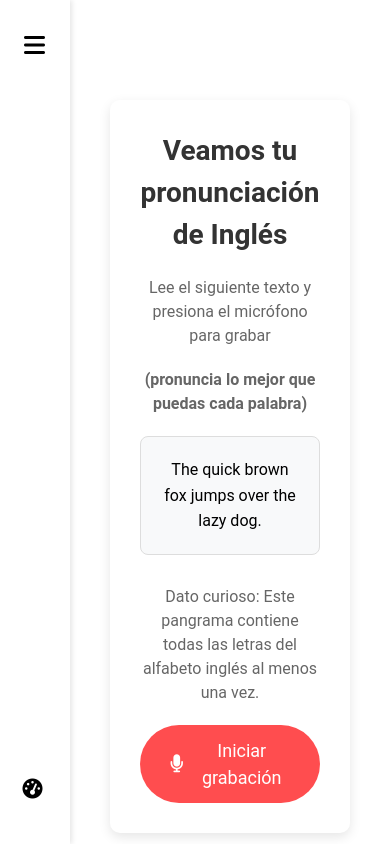
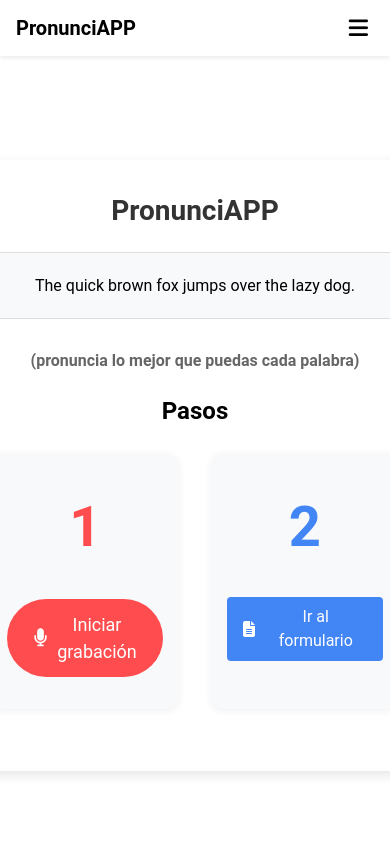
Before and after one commit to casariz/frontend-PronunciAPP, an Angular app: page /dashboard in a window 390 px wide. Built offline with nearby package versions, Linux system fonts and the light colour scheme.

Commit message:
Refactor dashboard and sidebar components for improved mobile responsiveness; update UI elements and remove debugging code

```diff
--- a/src/app/components/dashboard/dashboard.component.html
+++ b/src/app/components/dashboard/dashboard.component.html
@@ -1,19 +1,49 @@
 <div class="container">
     <div class="pronunciation-box">
         <header class="section-header">
-            <h1 class="title">Veamos tu pronunciación de Inglés</h1>
-            <p class="instructions">Lee el siguiente texto y presiona el micrófono para grabar </p>
-            <p class="instructions" style="font-weight: bold;">(pronuncia lo mejor que puedas cada palabra)</p>
+            <h1 class="title">PronunciAPP</h1>
+
         </header>
 
         <div class="text-box">
             <p class="sample-text">The quick brown fox jumps over the lazy dog.</p>
         </div>
+        <p class="instructions" style="font-weight: bold;">(pronuncia lo mejor que puedas cada palabra)</p>
 
-        <div>
-            <p class="instructions">
-                Dato curioso: Este pangrama contiene todas las letras del alfabeto inglés al menos una vez.
-            </p>
+        <!-- NUEVO DISEÑO DE PASOS -->
+        <h2 style="text-align:center; margin-bottom: 24px; font-size: 1.5rem;">Pasos</h2>
+        <div style="display: flex; gap: 32px; justify-content: center; margin-bottom: 32px;">
+            <!-- Paso 1 -->
+            <div style="flex:1; background: #f8f9fa; border-radius: 12px; box-shadow: 0 2px 8px rgba(0,0,0,0.06); display: flex; flex-direction: column; align-items: center; padding: 32px 16px; min-width: 180px;">
+                <div style="font-size: 3.5rem; font-weight: bold; color: #ff4d4f; margin-bottom: 18px;">1</div>
+                <button class="record-button" [class.recording]="isRecording" (click)="startRecording()"
+                    [disabled]="isProcessing || showNameInput" style="margin-top: 12px; width: 100%; max-width: 200px;">
+                    <i class="fa-solid" [class.fa-microphone]="!isRecording" [class.fa-stop]="isRecording"
+                        style="margin-right: 10px;"></i>
+                    <span>{{ isRecording ? 'Detener grabación' : 'Iniciar grabación' }}</span>
+                </button>
+                <p *ngIf="isRecording" class="recording-indicator" style="margin-top: 18px;">
+                    <i class="fa-solid fa-circle pulse"></i> Grabando...
+                </p>
+                <div *ngIf="isProcessing" class="processing-container" style="margin-top: 18px;">
+                    <div class="spinner">
+                        <div class="spinner-outer"></div>
+                        <div class="spinner-inner"></div>
+                    </div>
+                    <div class="processing-text">Procesando audio...</div>
+                </div>
+            </div>
+            <!-- Paso 2 -->
+            <div style="flex:1; background: #f8f9fa; border-radius: 12px; box-shadow: 0 2px 8px rgba(0,0,0,0.06); display: flex; flex-direction: column; align-items: center; padding: 32px 16px; min-width: 180px;">
+                <div style="font-size: 3.5rem; font-weight: bold; color: #4285F4; margin-bottom: 18px;">2</div>
+                <a href="https://forms.gle/VL6d1MnbriaJntiE9" target="_blank" rel="noopener"
+                    style="width: 100%; max-width: 200px; text-decoration: none;">
+                    <button class="download-button" style="width: 100%;">
+                        <i class="fa-solid fa-file-lines"></i>
+                        <span style="margin-left: 10px;">Ir al formulario</span>
+                    </button>
+                </a>
+            </div>
         </div>
 
         <!-- Mostrar advertencia si existe -->
@@ -23,30 +53,9 @@
             <span>{{ warningMessage }}</span>
         </div>
 
-        <div class="action-section">
-            <button class="record-button" [class.recording]="isRecording" (click)="startRecording()"
-                [disabled]="isProcessing || showNameInput"> <!-- Deshabilitar si el input de nombre está visible -->
-                <i class="fa-solid" [class.fa-microphone]="!isRecording" [class.fa-stop]="isRecording"
-                    style="margin-right: 10px;"></i>
-                <span>{{ isRecording ? 'Detener grabación' : 'Iniciar grabación' }}</span>
-            </button>
-
-            <p *ngIf="isRecording" class="recording-indicator">
-                <i class="fa-solid fa-circle pulse"></i> Grabando...
-            </p>
-
-            <div *ngIf="isProcessing" class="processing-container">
-                <div class="spinner">
-                    <div class="spinner-outer"></div>
-                    <div class="spinner-inner"></div>
-                </div>
-                <div class="processing-text">Procesando audio...</div>
-            </div>
-        </div>
-
+        <!-- Resultados y controles de audio -->
         <div *ngIf="audioUrl && !isProcessing && !processedAudioUrl" class="result-container" style="margin-top: 20px;">
             <h2 class="result-title">¡Grabación completada, pero algo falló!</h2>
-
             <p class="file-info">
                 <i class="fa-solid fa-circle-info"></i>
                 <span style="margin-left: 10px;">El audio se ha grabado correctamente, pero no se pudo procesar.</span>
@@ -55,26 +64,12 @@
 
         <div *ngIf="processedAudioUrl" class="result-container">
             <h2 class="result-title" style="margin-top: 20px;">Resultado</h2>
-
             <div *ngIf="textOutput" class="text-output">
                 <h3 class="text-output-heading">El modelo tomó tu voz y entendió esto:</h3>
                 <p class="recognized-text">{{ textOutput }}</p>
             </div>
-
             <div class="audio-controls">
                 <audio controls [src]="processedAudioUrl" class="audio-player"></audio>
-                <button class="download-button" (click)="downloadProcessedAudio()">
-                    <i class="fa-solid fa-file-arrow-down"></i>
-                    <p style="margin-left: 10px;">Descargar audio</p>
-                </button>
-            </div>
-
-            <!-- Enlace al formulario -->
-            <div style="margin-top: 24px; text-align: center;">
-                <a href="https://forms.gle/VL6d1MnbriaJntiE9" target="_blank" rel="noopener"
-                    style="color: #4285F4; font-weight: 500; text-decoration: underline;">
-                    ¿Nos ayudas? Completa este breve formulario
-                </a>
             </div>
         </div>
     </div>
@@ -86,7 +81,8 @@
         <p>Por favor, digita tu nombre</p>
         <input type="text" [(ngModel)]="userName" placeholder="Escribe tu nombre aquí" class="name-input-field">
         <div class="floating-name-input-actions">
-            <button (click)="confirmAndStartRecording()" [disabled]="!userName.trim()" class="confirm-button">Grabar con este nombre</button>
+            <button (click)="confirmAndStartRecording()" [disabled]="!userName.trim()" class="confirm-button">Grabar con
+                este nombre</button>
             <button (click)="cancelNameInput()" class="cancel-button">Cancelar</button>
         </div>
     </div>
--- a/src/app/components/dashboard/dashboard.component.ts
+++ b/src/app/components/dashboard/dashboard.component.ts
@@ -81,9 +81,6 @@ export class DashboardComponent {
         }
 
         this.isProcessing = false;
-
-        // Add debugging help for common issues
-        this.showDebuggingHelp(error);
       }
     });
   }
@@ -103,25 +100,6 @@ export class DashboardComponent {
     return text;
   }
 
-  // Helper method to show debugging tips in console
-  private showDebuggingHelp(error: any) {
-    console.log('------------------- DEBUGGING HELP -------------------');
-    console.log('1. Verifica que tu backend FastAPI esté ejecutándose en:', this.sendAudioService['apiUrl']);
-    console.log('2. El backend necesita tener CORS habilitado. Agrega a tu main.py:');
-    console.log('   from fastapi.middleware.cors import CORSMiddleware');
-    console.log('   app.add_middleware(');
-    console.log('       CORSMiddleware,');
-    console.log('       allow_origins=["http://localhost:4200"],  # URL de tu app Angular');
-    console.log('       allow_credentials=True,');
-    console.log('       allow_methods=["*"],');
-    console.log('       allow_headers=["*"]');
-    console.log('   )');
-    console.log('3. Revisa la consola de tu backend para ver posibles errores');
-    console.log('4. API URL configurada:', this.sendAudioService['apiUrl']);
-    console.log('5. Mensaje de error completo:', error);
-    console.log('----------------------------------------------------');
-  }
-
   // Add a method to test the backend connection directly
   testBackendConnection() {
     this.errorMessage = null;
@@ -135,7 +113,6 @@ export class DashboardComponent {
       error: (error) => {
         console.error('Dashboard: Backend connection test failed:', error);
         this.errorMessage = 'No se pudo conectar con el backend. Verifica la consola para más detalles.';
-        this.showDebuggingHelp(error);
       }
     });
   }
--- a/src/app/components/sidebar/sidebar.component.css
+++ b/src/app/components/sidebar/sidebar.component.css
@@ -141,3 +141,83 @@
   overflow-y: auto;
   padding: 20px;
 }
+
+@media (max-width: 768px) {
+  .sidebar {
+    display: none;
+  }
+  .layout-container {
+    display: block;
+    height: 100vh;
+  }
+  .top-navbar.mobile-navbar {
+    display: flex;
+    align-items: center;
+    justify-content: space-between;
+    background: #fff;
+    padding: 0 16px;
+    height: 56px;
+    box-shadow: 0 2px 4px rgba(0,0,0,0.08);
+    position: relative;
+    z-index: 100;
+  }
+  .mobile-title {
+    font-size: 20px;
+    font-weight: bold;
+    margin: 0;
+    color: #000;
+  }
+  .mobile-menu-btn {
+    background: none;
+    border: none;
+    font-size: 22px;
+    cursor: pointer;
+    color: #000;
+    outline: none;
+  }
+  .mobile-nav-menu {
+    background: #fff;
+    box-shadow: 0 2px 8px rgba(0,0,0,0.08);
+    position: absolute;
+    width: 100%;
+    left: 0;
+    top: 56px;
+    z-index: 99;
+    animation: slideDown 0.2s;
+  }
+  .mobile-nav-menu ul {
+    list-style: none;
+    margin: 0;
+    padding: 0;
+  }
+  .mobile-nav-menu li {
+    border-bottom: 1px solid #eee;
+  }
+  .mobile-nav-menu a {
+    display: flex;
+    align-items: center;
+    padding: 14px 20px;
+    color: #000;
+    text-decoration: none;
+    font-size: 16px;
+    transition: background 0.2s;
+  }
+  .mobile-nav-menu a i {
+    margin-right: 12px;
+    font-size: 18px;
+  }
+  .mobile-nav-menu a.active,
+  .mobile-nav-menu a:hover {
+    background: #000;
+    color: #fff;
+  }
+  .content-area {
+    padding: 16px;
+    margin-top: 56px;
+  }
+}
+
+@keyframes slideDown {
+  from { opacity: 0; transform: translateY(-10px);}
+  to { opacity: 1; transform: translateY(0);}
+}
--- a/src/app/components/sidebar/sidebar.component.html
+++ b/src/app/components/sidebar/sidebar.component.html
@@ -1,8 +1,29 @@
 <div class="layout-container" [class.sidebar-collapsed]="sidebarCollapsed">
-  <!-- <div class="top-navbar">
-    <h2 class="page-title">{{ currentPage }}</h2>
+  <!-- Barra superior para móviles -->
+  <ng-container *ngIf="isMobile; else desktopSidebar">
+    <div class="top-navbar mobile-navbar">
+      <h3 class="mobile-title">
+        PronunciAPP
+      </h3>
+      <button class="mobile-menu-btn" (click)="sidebarCollapsed = !sidebarCollapsed">
+        <i class="fas" [ngClass]="sidebarCollapsed ? 'fa-bars' : 'fa-times'"></i>
+      </button>
     </div>
-   -->
+    <div class="mobile-nav-menu" *ngIf="!sidebarCollapsed">
+      <ul>
+        <li>
+          <a routerLink="/dashboard" routerLinkActive="active" (click)="sidebarCollapsed = true">
+            <i class="fas fa-tachometer-alt"></i>
+            <span>Dashboard</span>
+          </a>
+        </li>
+        <!-- Agrega más enlaces aquí si es necesario -->
+      </ul>
+    </div>
+  </ng-container>
+
+  <!-- Sidebar para escritorio -->
+  <ng-template #desktopSidebar>
     <div class="sidebar" [class.collapsed]="sidebarCollapsed">
       <div class="app-title">
         <h3 [class.app-icon-only]="sidebarCollapsed" (click)="toggleSidebar()" class="clickable-title">
@@ -10,7 +31,6 @@
           <i *ngIf="sidebarCollapsed" class="fas" [ngClass]="sidebarCollapsed ? 'fa-bars' : 'fa-times'"></i>
         </h3>
       </div>
-
       <div class="navigation">
         <ul>
           <li>
@@ -19,21 +39,11 @@
               <span *ngIf="!sidebarCollapsed">Dashboard</span>
             </a>
           </li>
-        <!-- <li>
-          <a routerLink="/historial" routerLinkActive="active">
-            <i class="fas fa-history"></i>
-            <span *ngIf="!sidebarCollapsed">Historial</span>
-          </a>
-        </li>
-        <li>
-          <a routerLink="/settings" routerLinkActive="active">
-            <i class="fas fa-cog"></i>
-            <span *ngIf="!sidebarCollapsed">Configuración</span>
-          </a>
-        </li> -->
+          <!-- ...otros enlaces... -->
         </ul>
       </div>
     </div>
+  </ng-template>
 
   <div class="content-area">
     <ng-content></ng-content>
--- a/src/app/components/sidebar/sidebar.component.ts
+++ b/src/app/components/sidebar/sidebar.component.ts
@@ -1,5 +1,5 @@
 import { CommonModule } from '@angular/common';
-import { Component, OnInit } from '@angular/core';
+import { Component, OnInit, OnDestroy } from '@angular/core';
 import { Router, NavigationEnd } from '@angular/router';
 import { filter } from 'rxjs/operators';
 
@@ -9,15 +9,16 @@ import { filter } from 'rxjs/operators';
   styleUrls: ['./sidebar.component.css'],
   imports: [CommonModule],
 })
-export class SidebarComponent implements OnInit {
+export class SidebarComponent implements OnInit, OnDestroy {
   currentPage: string = 'Dashboard';
   sidebarCollapsed: boolean = false;
+  isMobile = false;
 
   constructor(private router: Router) {}
 
   ngOnInit(): void {
-    // Set sidebar collapsed by default on mobile devices
-    this.sidebarCollapsed = this.isMobileDevice();
+    this.checkMobile();
+    window.addEventListener('resize', this.checkMobile.bind(this));
 
     // Set initial page based on current route
     this.setCurrentPageFromUrl(this.router.url);
@@ -28,6 +29,17 @@ export class SidebarComponent implements OnInit {
     ).subscribe((event: any) => {
       this.setCurrentPageFromUrl(event.url);
     });
+  }
+
+  ngOnDestroy(): void {
+    window.removeEventListener('resize', this.checkMobile.bind(this));
+  }
+
+  checkMobile() {
+    this.isMobile = window.innerWidth <= 768;
+    if (this.isMobile) {
+      this.sidebarCollapsed = true;
+    }
   }
 
   toggleSidebar(): void {
```
Lines whose indentation alone changed are shown as unchanged.
